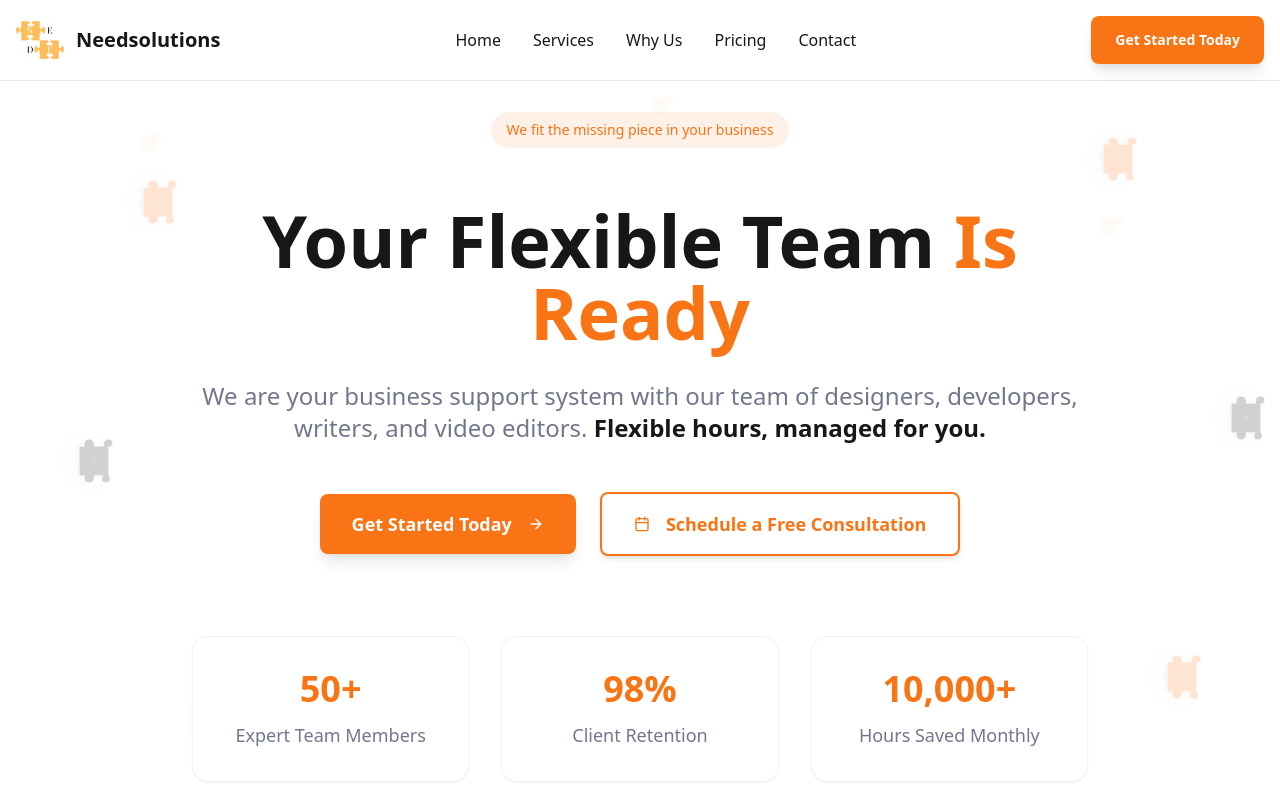
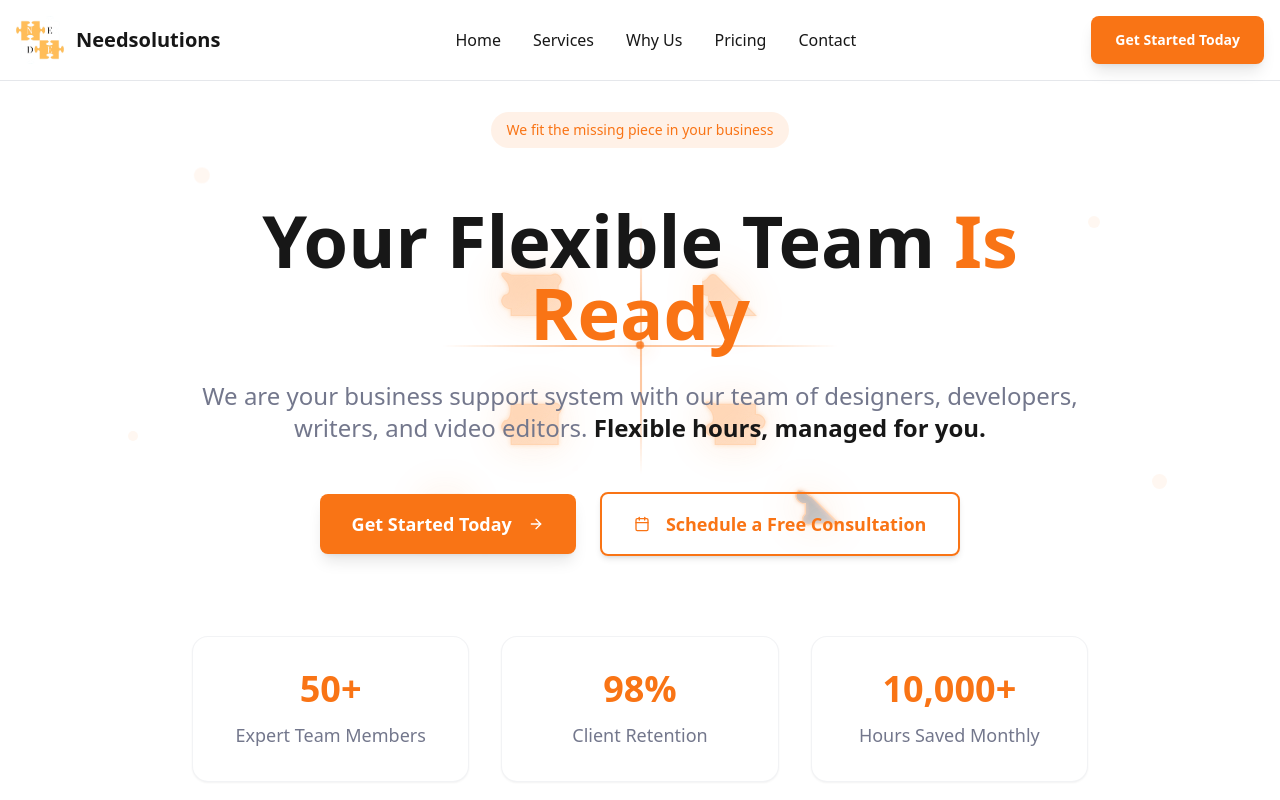
Before and after one commit to ndeen17/needsolutions-flexible-scaling, a React (Vite) app: page / in a window 1280 px wide. Shown: the top 800 px of the page. Built offline with nearby package versions, Linux system fonts and the light colour scheme.

Commit message:
Refine puzzle animation
Improve the puzzle animation to be less stiff and more dynamic. The pieces will now move towards each other to complete the puzzle, then separate again, creating a more engaging visual effect.

```diff
--- a/src/components/PuzzleBackground.tsx
+++ b/src/components/PuzzleBackground.tsx
@@ -1,170 +1,295 @@
 import { useEffect, useState } from "react";
 
 const PuzzleBackground = () => {
-  const [animationPhase, setAnimationPhase] = useState(0);
+  const [animationState, setAnimationState] = useState<'scattered' | 'approaching' | 'connected' | 'separating'>('scattered');
 
   useEffect(() => {
-    const interval = setInterval(() => {
-      setAnimationPhase((prev) => (prev + 1) % 4);
-    }, 4000);
-    return () => clearInterval(interval);
+    const animationSequence = async () => {
+      // Start scattered for 2 seconds
+      setAnimationState('scattered');
+      await new Promise(resolve => setTimeout(resolve, 2000));
+
+      // Approach and connect over 3 seconds
+      setAnimationState('approaching');
+      await new Promise(resolve => setTimeout(resolve, 3000));
+
+      // Stay connected for 2 seconds
+      setAnimationState('connected');
+      await new Promise(resolve => setTimeout(resolve, 2000));
+
+      // Separate over 2 seconds
+      setAnimationState('separating');
+      await new Promise(resolve => setTimeout(resolve, 2000));
+    };
+
+    const runSequence = () => {
+      animationSequence().then(() => {
+        // Restart the sequence
+        setTimeout(runSequence, 1000);
+      });
+    };
+
+    runSequence();
   }, []);
 
-  const PuzzlePiece = ({ id, initialX, initialY, targetX, targetY, delay, color }: {
-    id: number;
-    initialX: number;
-    initialY: number;
-    targetX: number;
-    targetY: number;
-    delay: number;
+  const PuzzlePiece = ({
+    piece,
+    scatteredPos,
+    connectedPos,
+    color,
+    shape,
+    delay = 0
+  }: {
+    piece: number;
+    scatteredPos: { x: number; y: number; rotation: number };
+    connectedPos: { x: number; y: number; rotation: number };
     color: string;
-  }) => (
+    shape: string;
+    delay?: number;
+  }) => {
+    const getPosition = () => {
+      switch (animationState) {
+        case 'scattered':
+          return {
+            x: scatteredPos.x,
+            y: scatteredPos.y,
+            rotation: scatteredPos.rotation,
+            scale: 0.9,
+            opacity: 0.3
+          };
+        case 'approaching':
+          return {
+            x: connectedPos.x,
+            y: connectedPos.y,
+            rotation: connectedPos.rotation,
+            scale: 1,
+            opacity: 0.4
+          };
+        case 'connected':
+          return {
+            x: connectedPos.x,
+            y: connectedPos.y,
+            rotation: connectedPos.rotation,
+            scale: 1,
+            opacity: 0.5
+          };
+        case 'separating':
+          return {
+            x: scatteredPos.x,
+            y: scatteredPos.y,
+            rotation: scatteredPos.rotation + 180,
+            scale: 0.8,
+            opacity: 0.2
+          };
+        default:
+          return {
+            x: scatteredPos.x,
+            y: scatteredPos.y,
+            rotation: scatteredPos.rotation,
+            scale: 0.9,
+            opacity: 0.3
+          };
+      }
+    };
+
+    const pos = getPosition();
+    const isConnected = animationState === 'connected';
+
+    return (
       <div
-      className="absolute opacity-20 transition-all duration-[3s] ease-in-out"
+        className="absolute transition-all duration-[2500ms] ease-out"
         style={{
-        left: animationPhase >= 2 ? `${targetX}%` : `${initialX}%`,
-        top: animationPhase >= 2 ? `${targetY}%` : `${initialY}%`,
-        transform: `rotate(${animationPhase * 90}deg) scale(${animationPhase >= 2 ? 1 : 0.8})`,
+          left: `${pos.x}%`,
+          top: `${pos.y}%`,
+          transform: `translate(-50%, -50%) rotate(${pos.rotation}deg) scale(${pos.scale})`,
+          opacity: pos.opacity,
           transitionDelay: `${delay}ms`,
+          transitionTimingFunction: animationState === 'approaching' ? 'cubic-bezier(0.25, 0.46, 0.45, 0.94)' : 'cubic-bezier(0.55, 0.085, 0.68, 0.53)',
+          filter: isConnected ? 'drop-shadow(0 0 20px hsl(var(--primary) / 0.6))' : 'drop-shadow(0 4px 8px rgba(0,0,0,0.1))',
+        }}
+      >
+        <div
+          className={`transition-all duration-300 ${isConnected ? 'animate-pulse' : ''}`}
+          style={{
+            transform: animationState === 'scattered' ? `translateY(${Math.sin(Date.now() / 1000 + piece) * 3}px)` : 'none'
           }}
         >
           <svg
-        width="60"
-        height="60"
-        viewBox="0 0 100 100"
-        className="drop-shadow-lg"
+            width="80"
+            height="80"
+            viewBox="0 0 120 120"
+            className={`transition-all duration-500 ${isConnected ? 'brightness-110' : ''}`}
           >
+            <defs>
+              <linearGradient id={`grad-${piece}`} x1="0%" y1="0%" x2="100%" y2="100%">
+                <stop offset="0%" stopColor={color} stopOpacity="0.8" />
+                <stop offset="100%" stopColor={color} stopOpacity="0.4" />
+              </linearGradient>
+              <filter id={`glow-${piece}`}>
+                <feGaussianBlur stdDeviation="3" result="coloredBlur"/>
+                <feMerge>
+                  <feMergeNode in="coloredBlur"/>
+                  <feMergeNode in="SourceGraphic"/>
+                </feMerge>
+              </filter>
+            </defs>
             <path
-          d="M20,20 L80,20 C85,15 95,15 95,25 C95,35 85,35 80,30 L80,50 C85,50 95,50 95,60 C95,70 85,70 80,70 L80,80 L20,80 L20,70 C15,70 5,70 5,60 C5,50 15,50 20,50 L20,30 C15,30 5,30 5,20 C5,10 15,10 20,15 Z"
-          fill={color}
-          stroke="rgba(255,255,255,0.3)"
-          strokeWidth="1"
+              d={shape}
+              fill={`url(#grad-${piece})`}
+              stroke={isConnected ? 'hsl(var(--primary))' : 'rgba(255,255,255,0.3)'}
+              strokeWidth={isConnected ? "2" : "1"}
+              filter={isConnected ? `url(#glow-${piece})` : 'none'}
             />
+            {/* Connection indicator */}
+            {isConnected && (
               <circle
-          cx="50"
-          cy="50"
-          r="3"
-          fill="rgba(255,255,255,0.4)"
-          className="animate-pulse"
+                cx="60"
+                cy="60"
+                r="4"
+                fill="hsl(var(--primary))"
+                className="animate-ping"
               />
+            )}
           </svg>
+        </div>
+      </div>
+    );
+  };
+
+  const FloatingParticle = ({ x, y, delay, size = 20 }: { x: number; y: number; delay: number; size?: number }) => (
+    <div
+      className="absolute animate-float-gentle opacity-20"
+      style={{
+        left: `${x}%`,
+        top: `${y}%`,
+        animationDelay: `${delay}s`,
+        animationDuration: '8s',
+      }}
+    >
+      <div
+        className="rounded-full bg-primary/30"
+        style={{ width: size, height: size }}
+      />
     </div>
   );
 
-  const FloatingPiece = ({ delay, x, y }: { delay: number; x: number; y: number }) => (
+  // Connection lines that appear when pieces are connected
+  const ConnectionLines = () => {
+    if (animationState !== 'connected') return null;
+
+    return (
+      <>
+        {/* Horizontal connection */}
         <div
-      className="absolute opacity-10"
+          className="absolute transition-all duration-1000 opacity-30"
           style={{
-        left: `${x}%`,
-        top: `${y}%`,
-        animation: `float 6s ease-in-out infinite ${delay}s`,
+            left: '35%',
+            top: '40%',
+            width: '30%',
+            height: '2px',
+            background: 'linear-gradient(90deg, transparent, hsl(var(--primary)), hsl(var(--primary)), transparent)',
+            animation: 'pulse-glow 2s ease-in-out infinite',
           }}
-    >
-      <svg width="40" height="40" viewBox="0 0 100 100">
-        <path
-          d="M30,30 L70,30 C75,25 85,25 85,35 C85,45 75,45 70,40 L70,70 L30,70 Z"
-          fill="hsl(var(--primary))"
-          opacity="0.3"
         />
-      </svg>
-    </div>
+        {/* Vertical connection */}
+        <div
+          className="absolute transition-all duration-1000 opacity-30"
+          style={{
+            left: '50%',
+            top: '25%',
+            width: '2px',
+            height: '30%',
+            background: 'linear-gradient(180deg, transparent, hsl(var(--primary)), hsl(var(--primary)), transparent)',
+            animation: 'pulse-glow 2s ease-in-out infinite',
+          }}
+        />
+        {/* Central glow */}
+        <div
+          className="absolute transition-all duration-1000"
+          style={{
+            left: '50%',
+            top: '40%',
+            width: '8px',
+            height: '8px',
+            background: 'hsl(var(--primary))',
+            borderRadius: '50%',
+            transform: 'translate(-50%, -50%)',
+            boxShadow: '0 0 20px hsl(var(--primary) / 0.8)',
+            animation: 'pulse-bright 1.5s ease-in-out infinite',
+          }}
+        />
+      </>
     );
+  };
 
   return (
     <div className="absolute inset-0 overflow-hidden pointer-events-none">
-      {/* Floating background pieces */}
-      <FloatingPiece delay={0} x={10} y={15} />
-      <FloatingPiece delay={1} x={85} y={25} />
-      <FloatingPiece delay={2} x={15} y={75} />
-      <FloatingPiece delay={3} x={80} y={80} />
-      <FloatingPiece delay={4} x={50} y={10} />
+      {/* Floating particles */}
+      <FloatingParticle x={15} y={20} delay={0} size={16} />
+      <FloatingParticle x={85} y={25} delay={2} size={12} />
+      <FloatingParticle x={20} y={75} delay={4} size={18} />
+      <FloatingParticle x={80} y={80} delay={1} size={14} />
+      <FloatingParticle x={10} y={50} delay={3} size={10} />
+      <FloatingParticle x={90} y={55} delay={5} size={15} />
 
-      {/* Main puzzle pieces that connect */}
+      {/* Main puzzle pieces */}
       <PuzzlePiece
-        id={1}
-        initialX={10}
-        initialY={20}
-        targetX={40}
-        targetY={35}
+        piece={1}
+        scatteredPos={{ x: 15, y: 20, rotation: -45 }}
+        connectedPos={{ x: 42, y: 35, rotation: 0 }}
+        color="hsl(var(--primary))"
+        shape="M20,20 L80,20 C90,15 100,25 90,35 L90,50 C100,50 110,60 100,70 C90,70 90,85 80,80 L20,80 L20,70 C10,70 0,60 10,50 C20,50 20,35 10,25 C0,15 10,15 20,20 Z"
         delay={0}
-        color="hsl(var(--primary))"
-      />
-      <PuzzlePiece
-        id={2}
-        initialX={85}
-        initialY={15}
-        targetX={55}
-        targetY={35}
-        delay={500}
-        color="hsl(var(--primary))"
-      />
-      <PuzzlePiece
-        id={3}
-        initialX={15}
-        initialY={80}
-        targetX={40}
-        targetY={50}
-        delay={1000}
-        color="hsl(var(--primary))"
-      />
-      <PuzzlePiece
-        id={4}
-        initialX={90}
-        initialY={75}
-        targetX={55}
-        targetY={50}
-        delay={1500}
-        color="hsl(var(--primary))"
       />
 
-      {/* Secondary layer with different colors */}
       <PuzzlePiece
-        id={5}
-        initialX={5}
-        initialY={50}
-        targetX={25}
-        targetY={60}
-        delay={2000}
-        color="hsl(var(--accent))"
-      />
-      <PuzzlePiece
-        id={6}
-        initialX={95}
-        initialY={45}
-        targetX={75}
-        targetY={60}
-        delay={2500}
-        color="hsl(var(--accent))"
+        piece={2}
+        scatteredPos={{ x: 85, y: 15, rotation: 180 }}
+        connectedPos={{ x: 58, y: 35, rotation: 0 }}
+        color="hsl(var(--primary))"
+        shape="M20,20 L80,80 L20,80 C10,85 0,75 10,65 L10,50 C0,50 -10,40 0,30 C10,30 10,15 20,20 Z"
+        delay={200}
       />
 
-      {/* Connecting light beams */}
-      <div
-        className={`absolute transition-all duration-1000 ${
-          animationPhase >= 2 ? 'opacity-20' : 'opacity-0'
-        }`}
-        style={{
-          left: '47.5%',
-          top: '42.5%',
-          width: '5%',
-          height: '2px',
-          background: 'linear-gradient(90deg, transparent, hsl(var(--primary)), transparent)',
-          transform: 'rotate(0deg)',
-        }}
-      />
-      <div
-        className={`absolute transition-all duration-1000 ${
-          animationPhase >= 2 ? 'opacity-20' : 'opacity-0'
-        }`}
-        style={{
-          left: '47.5%',
-          top: '42.5%',
-          width: '2px',
-          height: '5%',
-          background: 'linear-gradient(180deg, transparent, hsl(var(--primary)), transparent)',
-        }}
+      <PuzzlePiece
+        piece={3}
+        scatteredPos={{ x: 20, y: 80, rotation: 90 }}
+        connectedPos={{ x: 42, y: 50, rotation: 0 }}
+        color="hsl(var(--primary))"
+        shape="M20,20 L80,20 C90,15 100,25 90,35 L90,80 L20,80 L20,65 C10,65 0,55 10,45 C20,45 20,30 20,20 Z"
+        delay={400}
       />
 
-      {/* Add keyframes to index.css instead */}
+      <PuzzlePiece
+        piece={4}
+        scatteredPos={{ x: 90, y: 75, rotation: -90 }}
+        connectedPos={{ x: 58, y: 50, rotation: 0 }}
+        color="hsl(var(--primary))"
+        shape="M20,20 L80,20 L80,35 C90,35 100,45 90,55 C80,55 80,70 80,80 L20,80 L20,65 C10,70 0,60 10,50 C20,50 20,35 10,25 C0,15 10,15 20,20 Z"
+        delay={600}
+      />
+
+      {/* Secondary accent pieces */}
+      <PuzzlePiece
+        piece={5}
+        scatteredPos={{ x: 5, y: 45, rotation: 135 }}
+        connectedPos={{ x: 35, y: 60, rotation: 0 }}
+        color="hsl(var(--accent))"
+        shape="M30,30 L70,30 C80,25 90,35 80,45 L80,70 L30,70 Z"
+        delay={800}
+      />
+
+      <PuzzlePiece
+        piece={6}
+        scatteredPos={{ x: 95, y: 40, rotation: -135 }}
+        connectedPos={{ x: 65, y: 60, rotation: 0 }}
+        color="hsl(var(--accent))"
+        shape="M30,30 L70,70 L30,70 C20,75 10,65 20,55 L20,40 C10,40 0,30 10,20 C20,20 20,25 30,30 Z"
+        delay={1000}
+      />
+
+      {/* Connection lines and effects */}
+      <ConnectionLines />
     </div>
   );
 };
--- a/src/index.css
+++ b/src/index.css
@@ -124,6 +124,48 @@
   }
 }
 
+@keyframes float-gentle {
+  0%, 100% {
+    transform: translateY(0px) translateX(0px);
+  }
+  25% {
+    transform: translateY(-5px) translateX(2px);
+  }
+  50% {
+    transform: translateY(-2px) translateX(-2px);
+  }
+  75% {
+    transform: translateY(-8px) translateX(1px);
+  }
+}
+
+@keyframes pulse-glow {
+  0%, 100% {
+    opacity: 0.3;
+    transform: scaleX(1);
+  }
+  50% {
+    opacity: 0.6;
+    transform: scaleX(1.1);
+  }
+}
+
+@keyframes pulse-bright {
+  0%, 100% {
+    opacity: 0.8;
+    transform: translate(-50%, -50%) scale(1);
+  }
+  50% {
+    opacity: 1;
+    transform: translate(-50%, -50%) scale(1.2);
+  }
+}
+
+/* Animation utilities */
+.animate-float-gentle {
+  animation: float-gentle 8s ease-in-out infinite;
+}
+
 @layer base {
   * {
     @apply border-border;
```
Lines whose indentation alone changed are shown as unchanged.
